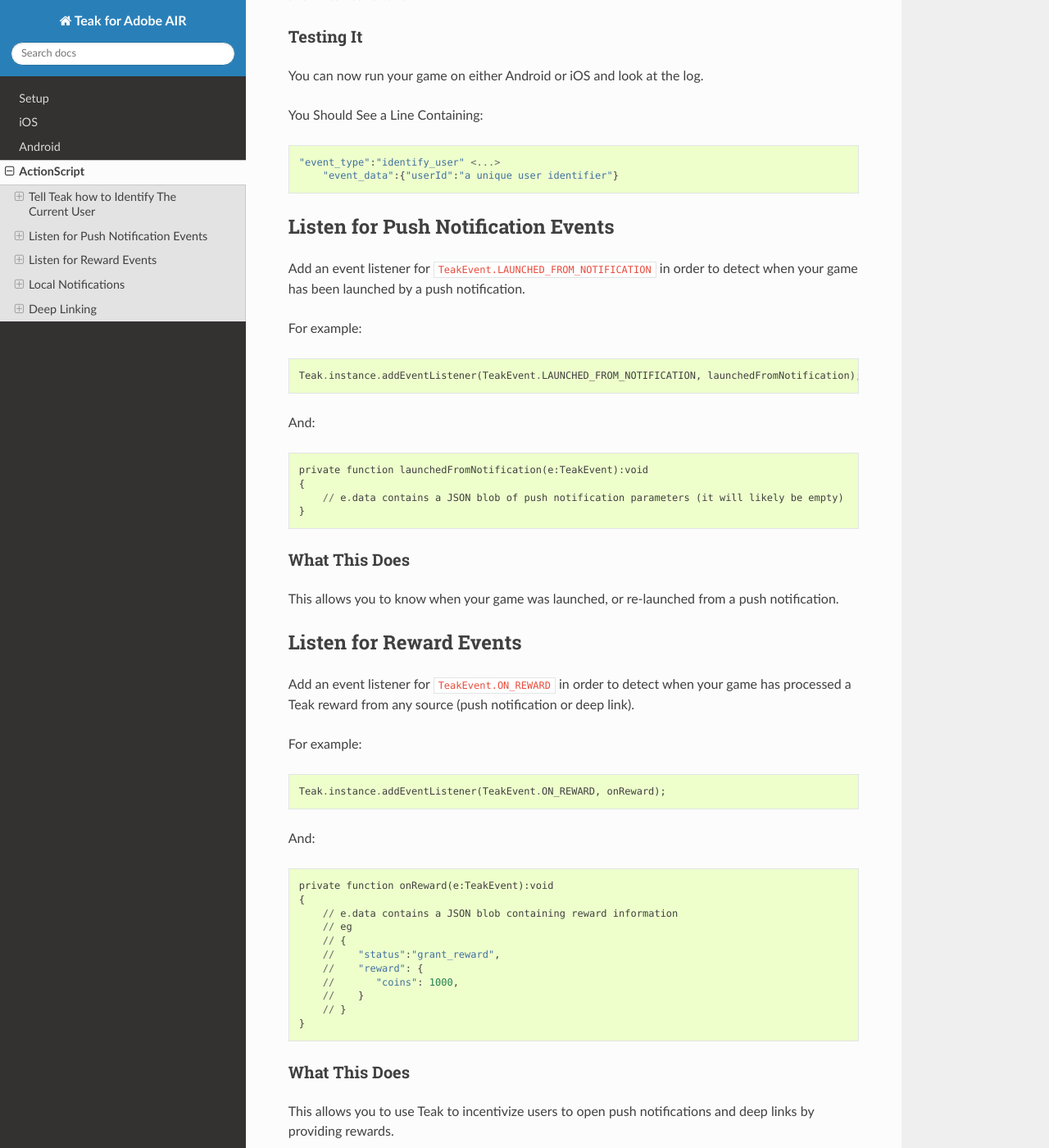
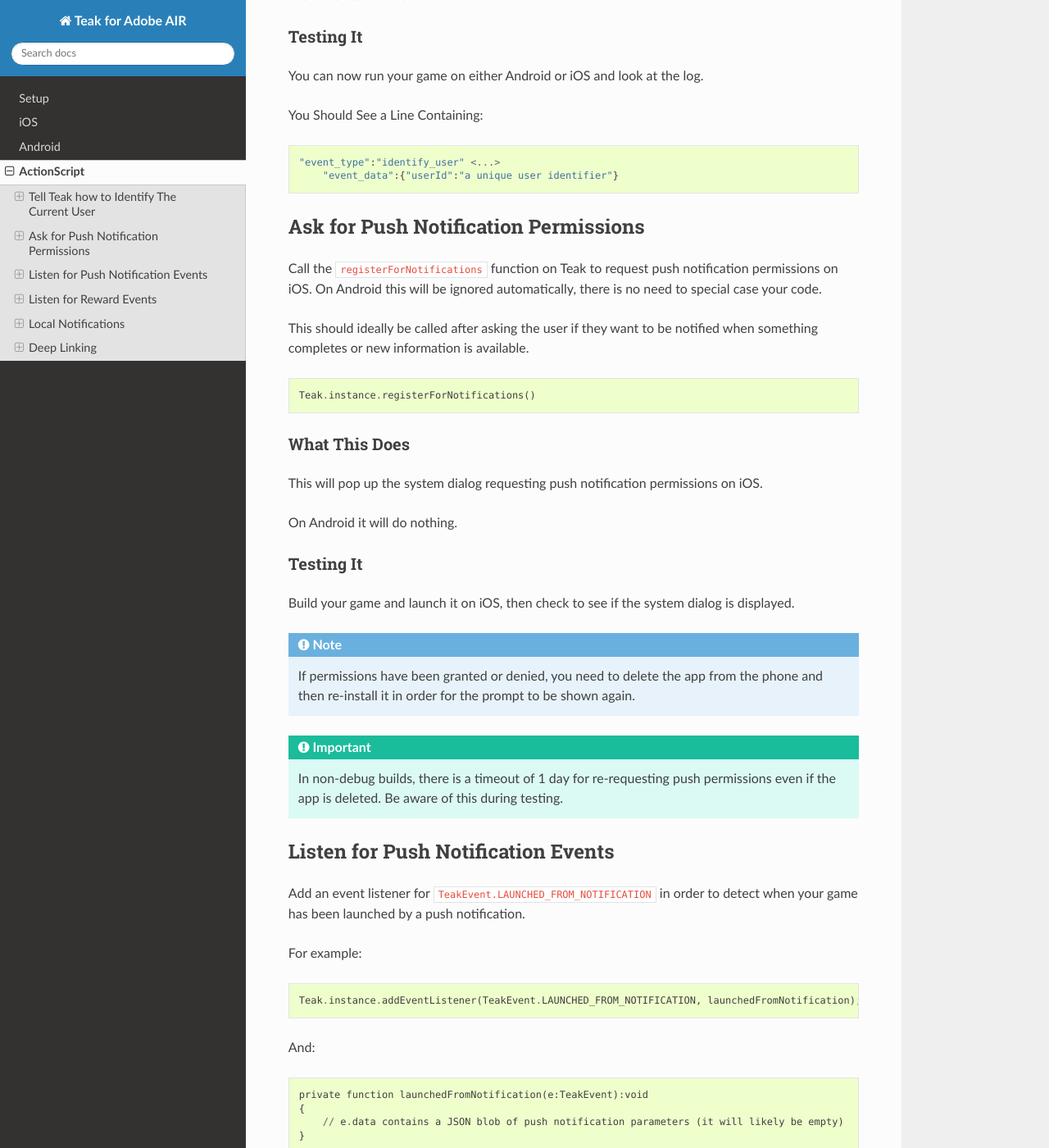
Before and after one commit to GoCarrot/teak-air, a Sphinx documentation site: the page built from docs/action-script.rst, in a window 1280 px wide and 1400 px high, scrolled down 495 px. Shown: the whole window at 82% size. Built offline with Sphinx 7.4.7 and the Read the Docs theme 2.0.0, drawn with Linux system fonts in a browser that asks for light colours.

Commit message:
Added registerForNotifications() and docs.

```diff
--- a/docs/action-script.rst
+++ b/docs/action-script.rst
@@ -23,6 +23,30 @@
 
     "event_type":"identify_user" <...>
         "event_data":{"userId":"a unique user identifier"}
+
+Ask for Push Notification Permissions
+-------------------------------------
+Call the ``registerForNotifications`` function on Teak to request push notification permissions on iOS. On Android this will be ignored automatically, there is no need to special case your code.
+
+This should ideally be called after asking the user if they want to be notified when something completes or new information is available.
+
+::
+
+    Teak.instance.registerForNotifications()
+
+What This Does
+^^^^^^^^^^^^^^
+This will pop up the system dialog requesting push notification permissions on iOS.
+
+On Android it will do nothing.
+
+Testing It
+^^^^^^^^^^
+Build your game and launch it on iOS, then check to see if the system dialog is displayed.
+
+.. note:: If permissions have been granted or denied, you need to delete the app from the phone and then re-install it in order for the prompt to be shown again.
+
+.. important:: In non-debug builds, there is a timeout of 1 day for re-requesting push permissions even if the app is deleted. Be aware of this during testing.
 
 Listen for Push Notification Events
 -----------------------------------
```
Also changed, not shown: 1 other file.
